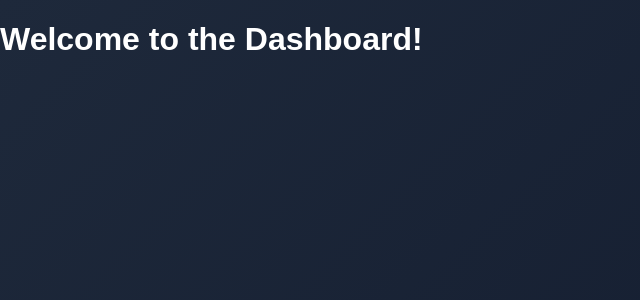
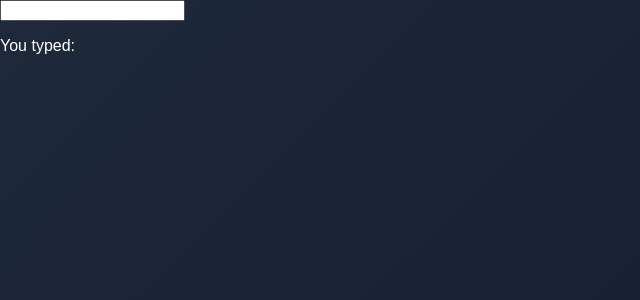
Before and after one commit to SyedZainAly0/Codebase, a React (Vite) app in the folder Frontend/: page / in a window 1280 px wide. Shown: the top 300 px of the page, without its empty margins (0-640 px from the left). Built offline with nearby package versions, Linux system fonts and the light colour scheme.

Commit message:
Adding Files

```diff
--- a/Frontend/src/App.jsx
+++ b/Frontend/src/App.jsx
@@ -12,6 +12,8 @@ import Childrenprop from './ChildrenProps'
 import TextInputWithFocusButton from './useRef'
 import App1 from './FunctionProp'
 import Data from './HigherOrderComponent'
+import Keys from './KeyProp'
+import Controlledcomponent from './ControlledComponent'
 
 
 function App() {
@@ -49,7 +51,11 @@ function App() {
 
     {/* <App1/> */}
 
-    <Data/>
+    {/* <Data/> */}
+
+    {/* <Keys/> */}
+
+    <Controlledcomponent/>
 
     </>
   )
--- /dev/null
+++ b/Frontend/src/ControlledComponent.jsx
@@ -0,0 +1,18 @@
+import { useState } from "react";
+
+function Controlledcomponent() {
+  const [name, setName] = useState("");
+
+  return (
+    <div>
+      <input
+        type="text"
+        value={name}
+        onChange={(e) => setName(e.target.value)}
+      />
+      <p>You typed: {name}</p>
+    </div>
+  );
+}
+
+export default Controlledcomponent
--- /dev/null
+++ b/Frontend/src/KeyProp.jsx
@@ -0,0 +1,46 @@
+// function Keys() {
+//   const users = [
+//     { id: 1, name: "Ali", age: 22 },
+//     { id: 2, name: "Zain", age: 25 }
+//   ];
+
+//   return (
+//     <div>
+//       {users.map((user) => (
+//         <div key={user.id}>
+//           <h2>{user.name}</h2>
+//           <p>Age: {user.age}</p>
+//         </div>
+//       ))}
+//     </div>
+//   );
+// }
+
+// export default Keys
+
+import React from 'react';
+
+function Keys() {
+  const users = [
+    { val: 1, Dept: "Engineering", Position: "ASR", Duration: "Newbie"},
+    { val: 2, Dept: "SQA", Position: "Trainee", Duration: "Intern"},
+    { val: 3, Dept: "Admin", Position: "Senior Staff", Duration: "Three-Years"},
+    { val: 4, Dept: "Accounts", Position: "Executive Staff", Duration: "Two-Years"},
+    { val: 5, Dept: "Marketing", Position: "Director", Duration: "Ten-Years"},
+  ];
+
+  return (
+    <>
+      {users.map((user) => (
+        <div key={user.val}>
+          <h5>Dept: {user.Dept}</h5>
+          <h4>Position: {user.Position}</h4>
+          <h3>Duration: {user.Duration}</h3>
+          <hr />
+        </div>
+      ))}
+    </>
+  );
+}
+
+export default Keys;
```
